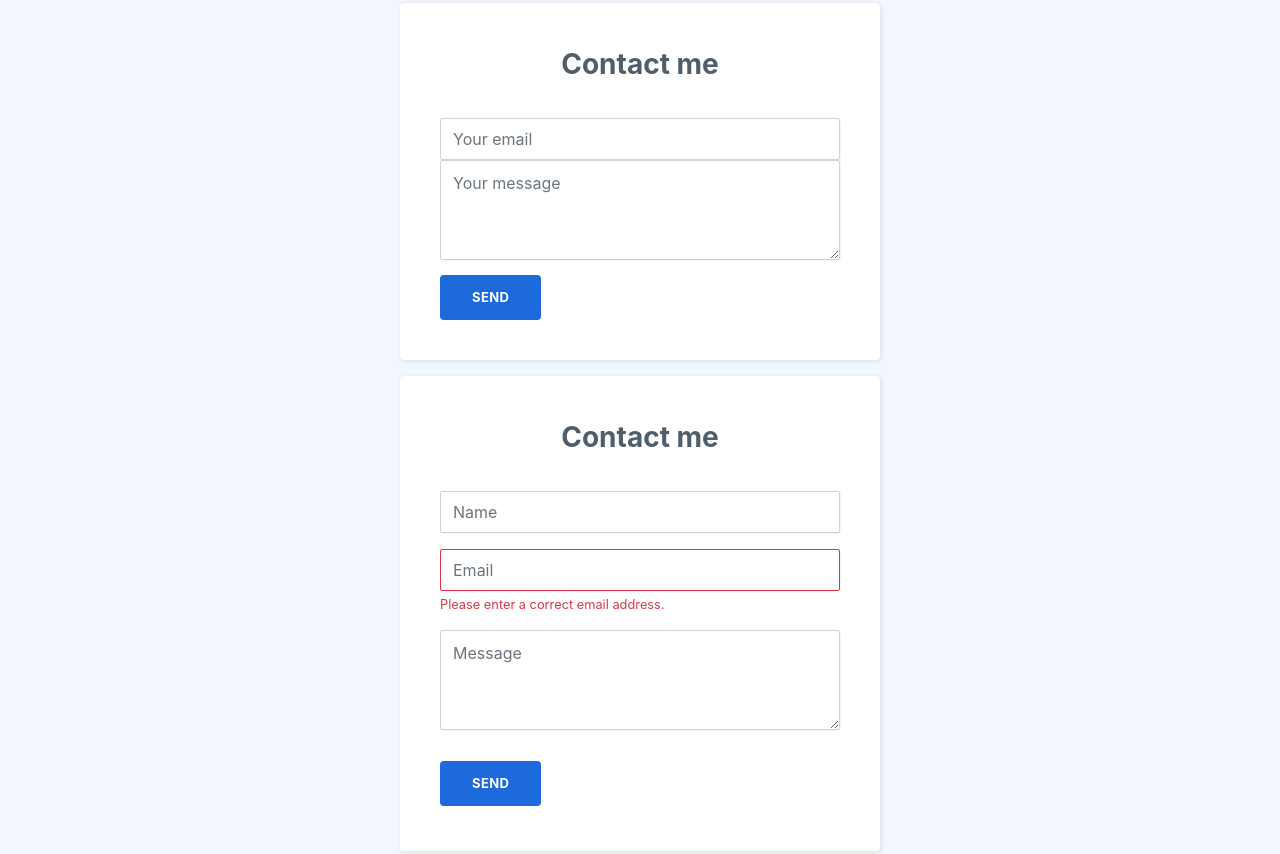
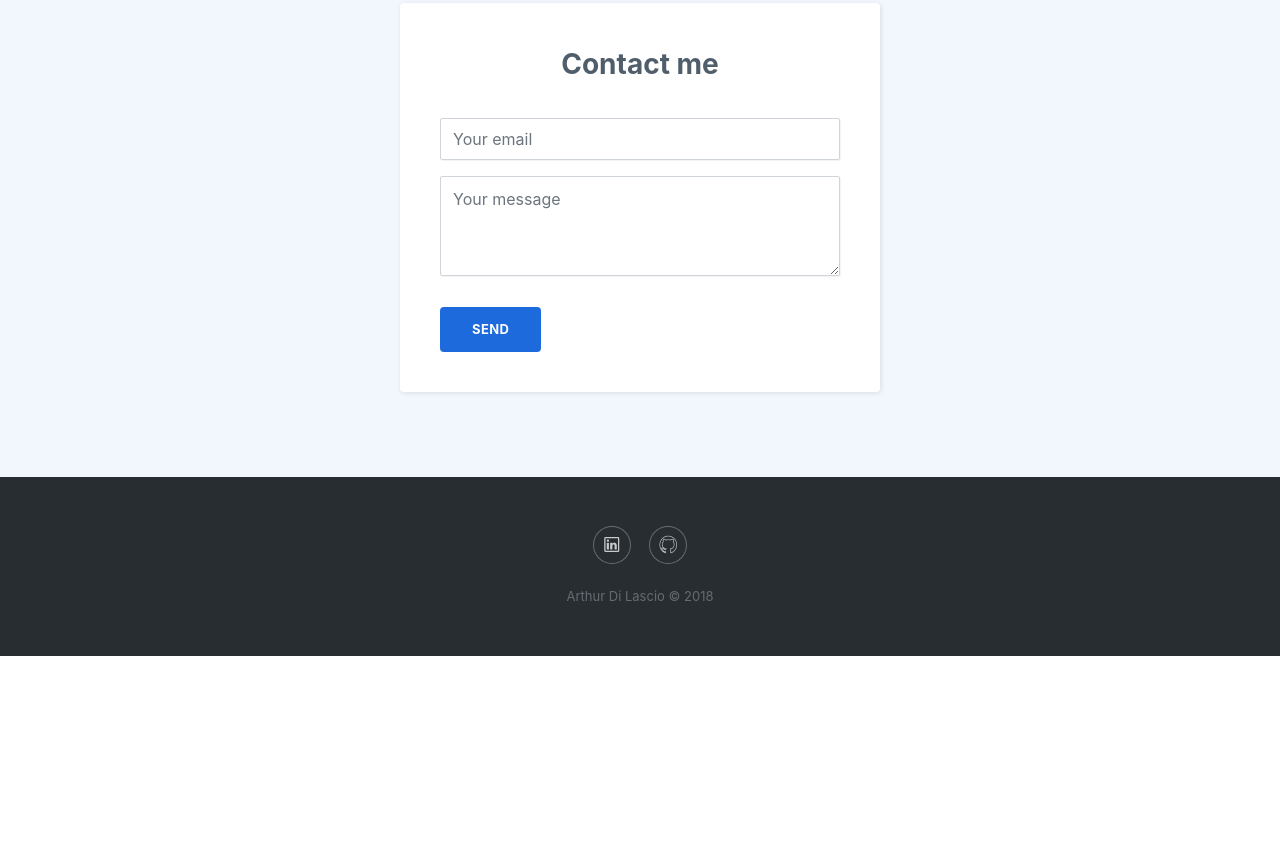
Before and after one commit to adlascio/adlascio.github.io, a plain HTML site: page index.html in a window 1280 px wide. Shown: the part 2157-3011 px from the top of the page. After the commit the page ends 2813 px from the top, so only its background shows below. Drawn offline with Linux system fonts and the light colour scheme; files whose address does not match are found by name.

Commit message:
testing div inside form

```diff
--- a/index.html
+++ b/index.html
@@ -102,27 +102,15 @@
         <div class="form-group">
             <form method="POST" action="https://formspree.io/arthur.dilascio@gmail.com">
                 <h2 class="text-center">Contact me</h2>
-                <input class="form-control" type="email" name="email" placeholder="Your email">
-                <textarea class="form-control" rows="14" name="message" placeholder="Your message"></textarea>
+                <div class="form-group">
+                    <input class="form-control" type="email" name="email" placeholder="Your email">
+                </div>
+                <div class="form-group">
+                    <textarea class="form-control" rows="14" name="message" placeholder="Your message"></textarea>
+                </div>
                 <button class="btn btn-primary" type="submit">Send</button>
             </form>
         </div>
-        <form method="POST" action="https://formspree.io/arthur.dilascio@gmail.com">
-            <h2 class="text-center">Contact me</h2>
-            <div class="form-group">
-                <input class="form-control" type="text" name="name" placeholder="Name" />
-            </div>
-            <div class="form-group">
-                <input class="form-control is-invalid" type="email" name="email" placeholder="Email" />
-                <small class="form-text text-danger">Please enter a correct email address.</small>
-            </div>
-            <div class="form-group">
-                <textarea class="form-control" rows="14" name="message" placeholder="Message"></textarea>
-            </div>
-            <div class="form-group">
-                <button class="btn btn-primary" type="submit">send</button>
-            </div>
-        </form>
     </div>
     <div class="footer-dark">
         <footer>
```
